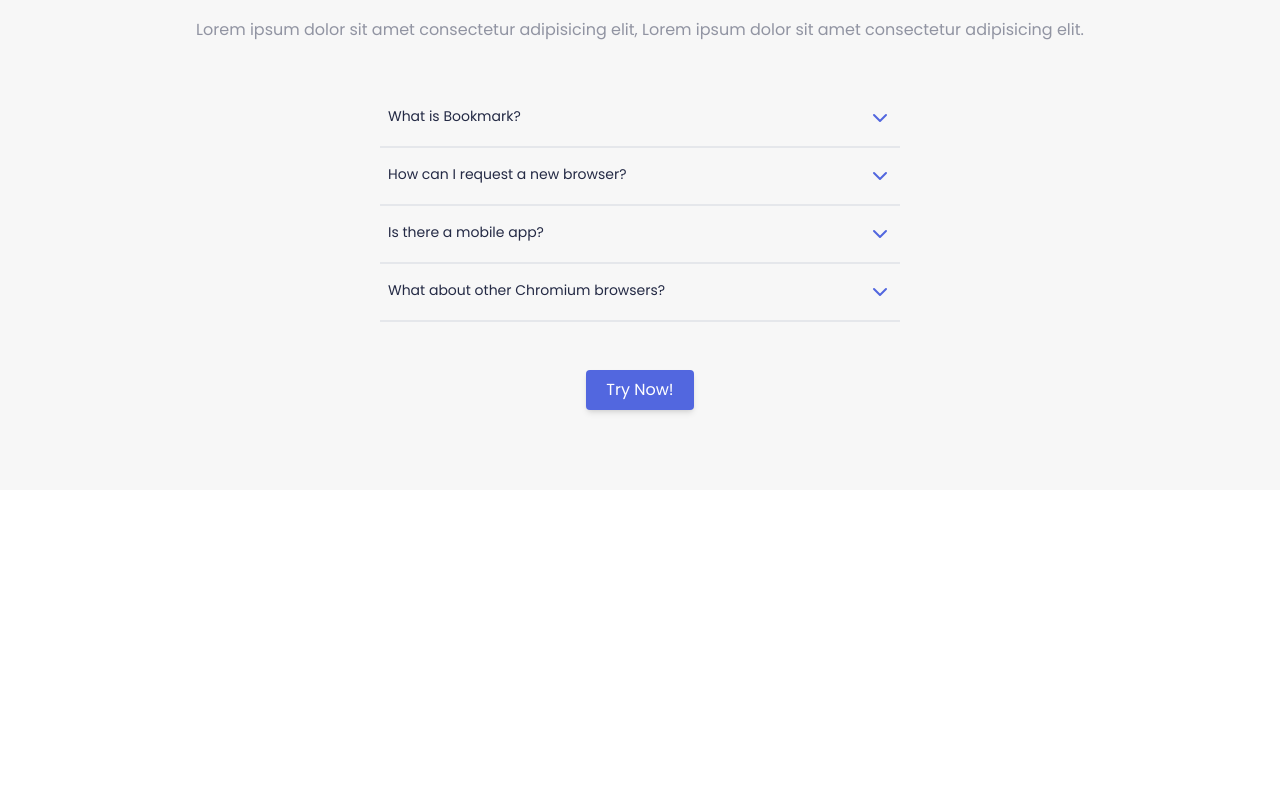
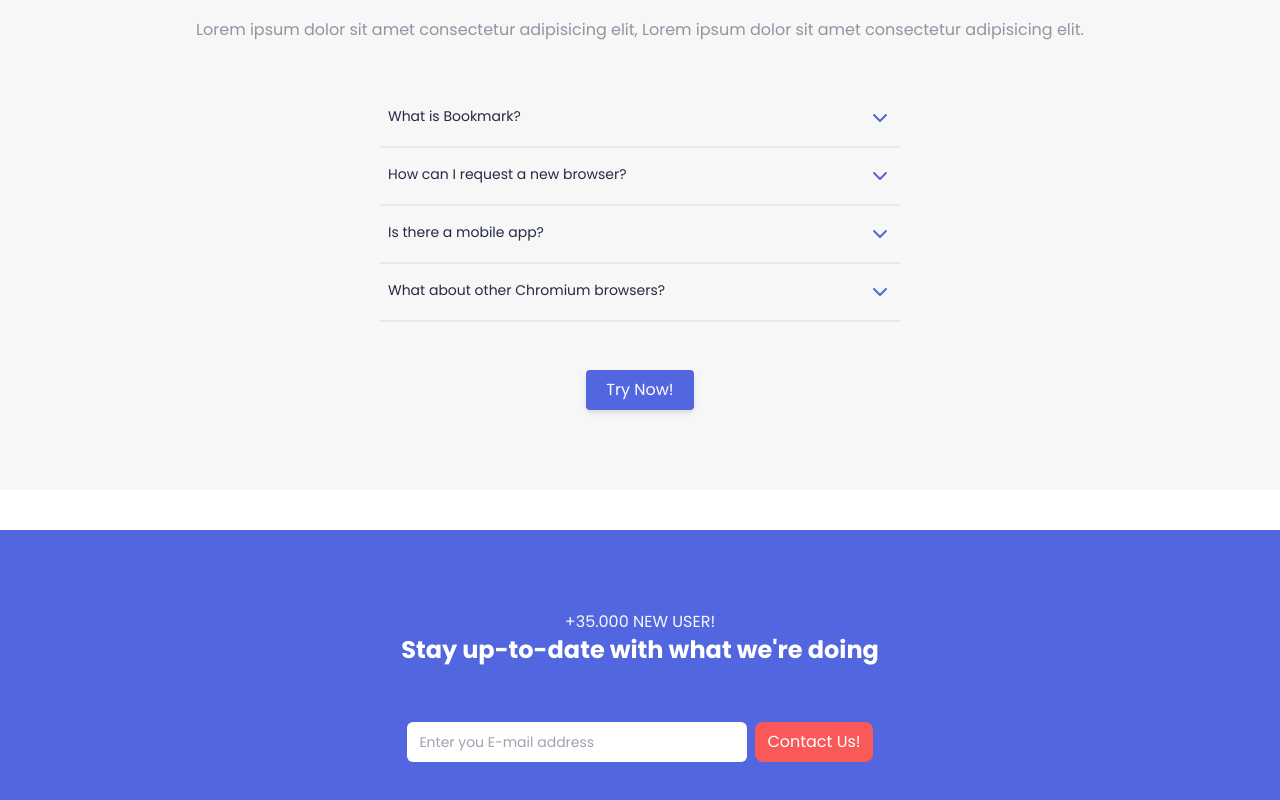
Before and after one commit to RiyadhBenhallou/bookmark-react, a React (Vite) app: page / in a window 1280 px wide. Shown: the part 3200-4000 px from the top of the page. Before the commit the page ends 3690 px from the top, so only its background shows below. Built offline with nearby package versions, Linux system fonts and the light colour scheme.

Commit message:
Contact Us section

```diff
--- a/src/App.tsx
+++ b/src/App.tsx
@@ -1,3 +1,4 @@
+import ContactUs from "./components/ContactUs";
 import Download from "./components/Download";
 import FAQ from "./components/FAQ";
 import Features from "./components/Features";
@@ -19,6 +20,9 @@ function App() {
       <section className="py-20 mt-10 bg-bookmark-white">
         <FAQ />
       </section>
+      <section className="py-20 mt-10 bg-bookmark-purple text-white">
+        <ContactUs />
+      </section>
     </div>
   );
 }
--- /dev/null
+++ b/src/components/ContactUs.tsx
@@ -0,0 +1,22 @@
+export default function ContactUs() {
+  return (
+    <div className="max-w-4xl mx-auto flex flex-col items-center">
+      <p className="text-center uppercase font-liht text-bookmark-white">
+        +35.000 New User!
+      </p>
+      <h1 className="text-2xl font-bold text-center mb-8">
+        Stay up-to-date with what we're doing
+      </h1>
+      <div className="flex flex-col md:flex-row gap-1 md:gap-2 mt-4 md:mt-6">
+        <input
+          type="text"
+          placeholder="Enter you E-mail address"
+          className="px-3 py-2 rounded-md flex-1 focus:outline-none placeholder:text-sm text-black"
+        />
+        <button className="bg-bookmark-red px-3 py-2 rounded-lg hover:bg-bookmark-red/80">
+          Contact Us!
+        </button>
+      </div>
+    </div>
+  );
+}
```
